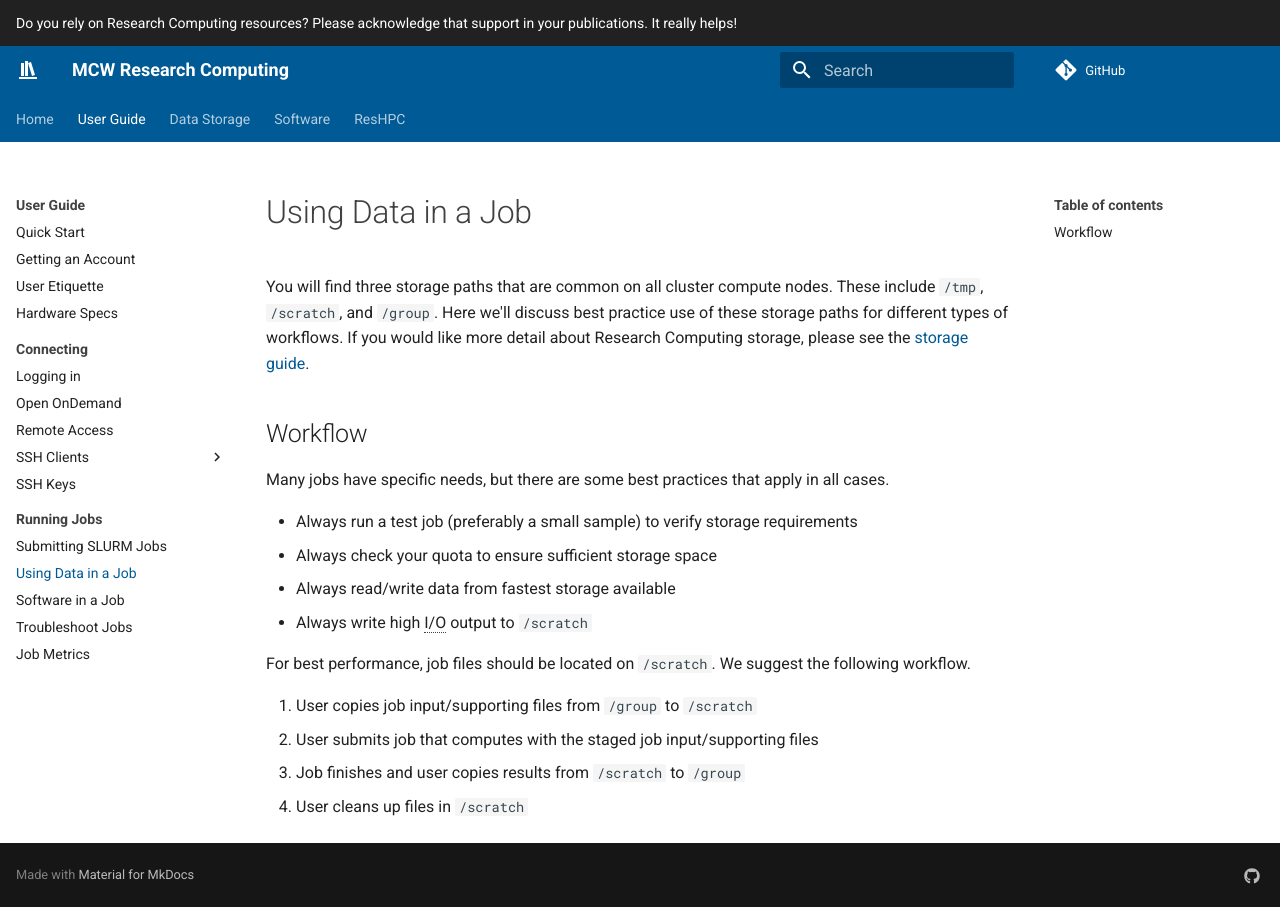
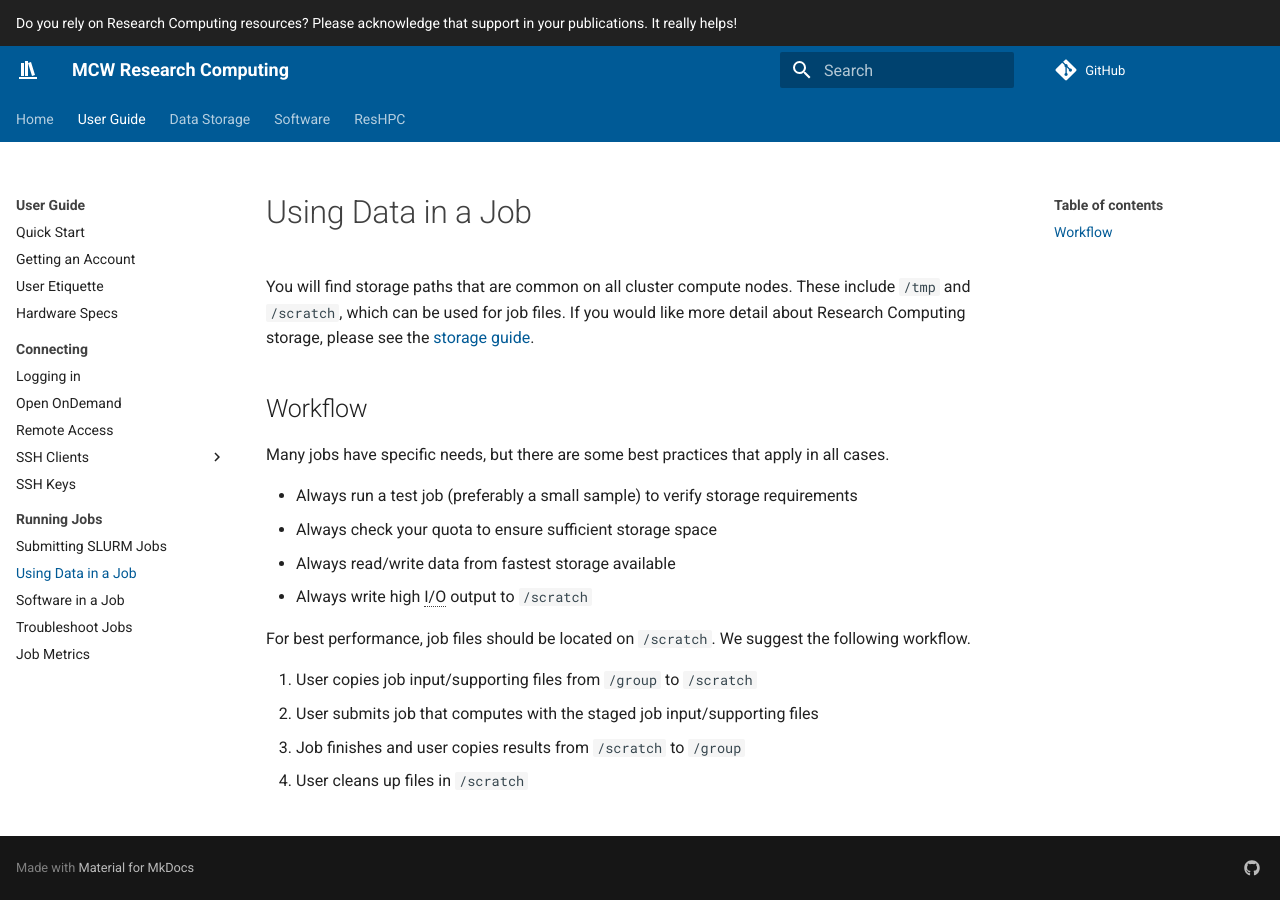
Before and after one commit to mcw-rcc/mcw-rcc.github.io, an MkDocs documentation site: the page built from docs/user-guide/jobs/storage-job.md, in a window 1280 px wide. Built offline with MkDocs 1.6.1 and Material for MkDocs 9.7.7, drawn with Linux system fonts in a browser that asks for light colours; comment, search, counter and statistics services are not loaded.

Commit message:
update news

```diff
--- a/docs/user-guide/jobs/storage-job.md
+++ b/docs/user-guide/jobs/storage-job.md
@@ -1,6 +1,6 @@
 # Using Data in a Job
 
-You will find three storage paths that are common on all cluster compute nodes. These include `/tmp`, `/scratch`, and `/group`. Here we'll discuss best practice use of these storage paths for different types of workflows. If you would like more detail about Research Computing storage, please see the [storage guide](../../storage/rcc-storage.md).
+You will find storage paths that are common on all cluster compute nodes. These include `/tmp` and `/scratch`, which can be used for job files. If you would like more detail about Research Computing storage, please see the [storage guide](../../storage/rcc-storage.md).
 
 ## Workflow
 
```
